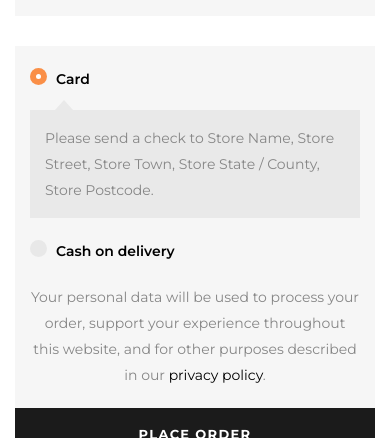
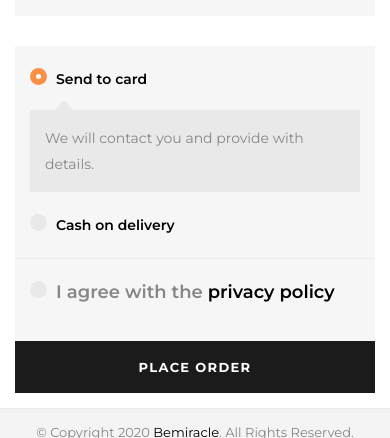
Before and after one commit to AlexRypun/bemiracle, a React (Create React App) app in the folder front/: page /checkout in a window 390 px wide. Shown: the part 1758-2196 px from the top of the page. Built offline with nearby package versions, Linux system fonts and the light colour scheme; no server answers; a web font is replaced by a local one.

Commit message:
feat(checkbox): add privacy policy popup, add checkbox validation

```diff
--- a/front/package.json
+++ b/front/package.json
@@ -27,6 +27,7 @@
     "react-scripts": "^3.4.1",
     "react-slick": "^0.26.1",
     "react-toastify": "^6.0.5",
+    "reactjs-popup": "^1.5.0",
     "typescript": "^3.9.5",
     "yup": "^0.29.1"
   },
--- a/front/src/components/checkout/payment-methods/index.tsx
+++ b/front/src/components/checkout/payment-methods/index.tsx
@@ -20,11 +20,11 @@ const PaymentMethods: React.FC = () => {
           value={PAYMENT_METHOD.ON_CARD}
           checked
           onChange={onMethodChanged(PAYMENT_METHOD.ON_CARD)}
-          label="Card"
+          label="Send to card"
         />
         {PAYMENT_METHOD.ON_CARD === method && (
           <div className="method-details">
-            <p>Please send a check to Store Name, Store Street, Store Town, Store State / County, Store Postcode.</p>
+            <p>We will contact you and provide with details.</p>
           </div>
         )}
       </li>
--- a/front/src/components/input/checkbox/index.tsx
+++ b/front/src/components/input/checkbox/index.tsx
@@ -1,7 +1,7 @@
 import React, { ChangeEvent, useCallback } from 'react';
+import { FieldInputProps } from 'formik';
 
 import './styles.css';
-import { FieldInputProps } from 'formik';
 
 type Props = {
   id: string;
@@ -9,10 +9,11 @@ type Props = {
   value: string | number;
   onChange: (value: string) => void;
   checked?: boolean;
-  label?: string;
+  label?: React.ReactNode | string;
   field?: FieldInputProps<string>;
+  className?: string;
 };
-const Checkbox: React.FC<Props> = ({ id, name, value, onChange, checked = false, label, field }) => {
+const Checkbox: React.FC<Props> = ({ id, name, value, onChange, checked = false, label, field, className }) => {
   const changeHandler = useCallback(
     (e: ChangeEvent<HTMLInputElement>) => {
       if (field && field.onChange) {
@@ -24,7 +25,7 @@ const Checkbox: React.FC<Props> = ({ id, name, value, onChange, checked = false,
   );
 
   return (
-    <label className="input-checkbox-label">
+    <label className={`input-checkbox-label ${className || ''}`}>
       <input
         id={id}
         name={name}
@@ -35,7 +36,7 @@ const Checkbox: React.FC<Props> = ({ id, name, value, onChange, checked = false,
         {...field}
         onChange={changeHandler}
       />
-      <span>{label}</span>
+      <span className="label">{label}</span>
     </label>
   );
 };
--- a/front/src/components/input/checkbox/styles.css
+++ b/front/src/components/input/checkbox/styles.css
@@ -1,10 +1,9 @@
-label.input-checkbox-label span {
+label.input-checkbox-label span.label {
     position: relative;
     font-size: 18px;
-    color: #000;
     padding-left: 26px;
 }
-label.input-checkbox-label span::before {
+label.input-checkbox-label span.label::before {
     content: "";
     display: inline-block;
     width: 17px;
@@ -18,10 +17,10 @@ label.input-checkbox-label span::before {
 label.input-checkbox-label input {
     display: none;
 }
-label.input-checkbox-label input.input-checkbox:checked + span::before {
+label.input-checkbox-label input.input-checkbox:checked + span.label::before {
     background-color: #fa8f47;
 }
-label.input-checkbox-label input.input-checkbox:checked + span::after {
+label.input-checkbox-label input.input-checkbox:checked + span.label::after {
     content: "";
     display: inline-block;
     width: 5px;
--- /dev/null
+++ b/front/src/components/input/formik-checkbox/index.tsx
@@ -0,0 +1,25 @@
+import React from 'react';
+import { Field, useField } from 'formik';
+
+import Checkbox from '../checkbox';
+
+type Props = {
+  id: string;
+  name: string;
+  onChange: (value: string) => void;
+  checked?: boolean;
+  label?: React.ReactNode | string;
+};
+
+const FormikCheckbox: React.FC<Props> = props => {
+  const [, { touched, error }] = useField(props.name);
+
+  return (
+    <div className="form-field">
+      <Field component={Checkbox} {...props} className={error && touched ? 'error' : ''} />
+      {error && touched ? <p className="field-error">{error}</p> : null}
+    </div>
+  );
+};
+
+export default FormikCheckbox;
--- /dev/null
+++ b/front/src/components/popup/index.tsx
@@ -0,0 +1,25 @@
+import React from 'react';
+import PopupLib from 'reactjs-popup';
+
+import './styles.css';
+
+type Props = {
+  open: boolean;
+  onClose?: () => void;
+};
+const Popup: React.FC<React.PropsWithChildren<Props>> = ({ children, open, onClose }) => {
+  return (
+    <PopupLib open={open} onClose={onClose} className="custom-popup" modal>
+      {(close): React.ReactElement => (
+        <div className="inner-content">
+          <span className="close-popup" onClick={close}>
+            &times;
+          </span>
+          {children}
+        </div>
+      )}
+    </PopupLib>
+  );
+};
+
+export default Popup;
--- a/front/src/contexts/cart/index.tsx
+++ b/front/src/contexts/cart/index.tsx
@@ -9,12 +9,14 @@ type ContextProps = {
   alreadyInCart: AlreadyInCartF;
   addToCart: (product: Product, qty: number) => void;
   removeFromCart: (id: number, qty?: number) => void;
+  clearCart: () => void;
 };
 const initialValue = {
   products: [],
   alreadyInCart: (): number => 0,
   addToCart: (): void => {},
   removeFromCart: (): void => {},
+  clearCart: (): void => {},
 };
 
 export const CartContext = React.createContext<ContextProps>(initialValue);
@@ -77,8 +79,12 @@ const CartProvider: React.FC<React.PropsWithChildren<React.ReactNode>> = ({ chil
     [getStoredCartProducts],
   );
 
+  const clearCart = useCallback((): void => {
+    setProducts([]);
+  }, []);
+
   return (
-    <CartContext.Provider value={{ products, alreadyInCart, addToCart, removeFromCart }}>
+    <CartContext.Provider value={{ products, alreadyInCart, addToCart, removeFromCart, clearCart }}>
       {children}
     </CartContext.Provider>
   );
--- a/front/src/pages/checkout/index.tsx
+++ b/front/src/pages/checkout/index.tsx
@@ -1,25 +1,30 @@
-import React, { useCallback, useContext, useEffect, useMemo } from 'react';
+import React, { SyntheticEvent, useCallback, useContext, useEffect, useMemo, useState } from 'react';
 import { Formik, Field } from 'formik';
 import { toast } from 'react-toastify';
 import { useTranslation } from 'react-i18next';
-import { Link } from 'react-router-dom';
+import { Link, useHistory } from 'react-router-dom';
 
 import OrderProducts from '../../components/checkout/order-products';
 import PaymentMethods from '../../components/checkout/payment-methods';
 import Checkbox from '../../components/input/checkbox';
+import FormikCheckbox from '../../components/input/formik-checkbox';
 import Input from '../../components/input/formik-text';
-import { PAYMENT_METHOD } from '../../types/orders';
+import { Order, PAYMENT_METHOD } from '../../types/orders';
 import { OrderSchema } from './validationSchemas';
 import useRequest from '../../hooks/use-request';
 import { CartContext } from '../../contexts/cart';
 import Button from '../../components/button';
+import { UserContext } from '../../contexts/user';
+import { BreadcrumbsContext } from '../../contexts/breadcrumbs';
+import Popup from '../../components/popup';
+import { prepareObjectToFormik } from '../../utils/common';
 
 import './styles.css';
-import { UserContext } from '../../contexts/user';
-import { BreadcrumbsContext } from '../../contexts/breadcrumbs';
 
 const Checkout: React.FC = () => {
-  const { products } = useContext(CartContext);
+  const [termsPopupOpened, setTermsPopupOpened] = useState(false);
+
+  const { products, clearCart } = useContext(CartContext);
   const { t } = useTranslation();
   const { setBreadcrumbs } = useContext(BreadcrumbsContext);
   useEffect(() => setBreadcrumbs([{ to: '/', label: t('common.breadcrumbs.home') }, { label: t('checkout.title') }]), [
@@ -29,35 +34,46 @@ const Checkout: React.FC = () => {
 
   const { create } = useRequest({ endpoint: 'orders' });
 
+  const history = useHistory();
   const submitHandler = useCallback(
     async values => {
       try {
-        await create(values);
+        const order = await create<Order>(values);
+        clearCart();
         toast.success('Order has been successfully created!');
+        history.push(`/orders/${order.id}`);
       } catch (e) {
         toast.error(t('common.messages.smthWrong'));
       }
     },
-    [create, t],
+    [clearCart, create, history, t],
   );
 
-  const initialValues = useMemo(
-    () => ({
-      customerName: '',
-      customerSurname: '',
-      customerCity: '',
-      customerNovaPoshtaDep: '',
-      customerPhone: '',
-      customerEmail: '',
+  const termsClickHandler = useCallback(
+    (e: SyntheticEvent) => {
+      e.preventDefault();
+      setTermsPopupOpened(true);
+    },
+    [setTermsPopupOpened],
+  );
+
+  const { user } = useContext(UserContext);
+
+  const initialValues = useMemo(() => {
+    return prepareObjectToFormik({
+      customerName: user ? user.name : '',
+      customerSurname: user ? user.surname : '',
+      customerCity: user ? user.city : '',
+      customerNovaPoshtaDep: user ? user.novaPoshtaDep : '',
+      customerPhone: user ? user.phone : '',
+      customerEmail: user ? user.email : '',
       createAccount: false,
       comments: '',
       paymentMethod: PAYMENT_METHOD.ON_CARD,
+      agreePrivacyPolicy: false,
       products,
-    }),
-    [products],
-  );
-
-  const { user } = useContext(UserContext);
+    });
+  }, [products, user]);
 
   return (
     <div className="checkout-page">
@@ -71,7 +87,7 @@ const Checkout: React.FC = () => {
         </div>
       )}
       <Formik initialValues={initialValues} onSubmit={submitHandler} validationSchema={OrderSchema}>
-        {({ handleSubmit }): JSX.Element => (
+        {({ handleSubmit, errors }): JSX.Element => (
           <form className="checkout-form" onSubmit={handleSubmit}>
             <div className="customer-details">
               <div className="address">
@@ -99,6 +115,7 @@ const Checkout: React.FC = () => {
                     <Input id="shipping-email" name="customerEmail" label="Email address" />
                   </div>
                 </div>
+                {!user && (
                   <div className="account-fields">
                     <p className="form-row">
                       <Field
@@ -110,6 +127,7 @@ const Checkout: React.FC = () => {
                       />
                     </p>
                   </div>
+                )}
               </div>
               <div className="additional-info">
                 <h3>Additional information</h3>
@@ -137,14 +155,19 @@ const Checkout: React.FC = () => {
                 </Field>
                 <div className="form-row place-order">
                   <div className="terms-and-conditions">
-                    <p>
-                      Your personal data will be used to process your order, support your experience throughout this
-                      website, and for other purposes described in our&nbsp;
-                      <a href="#" target="_blank">
+                    <FormikCheckbox
+                      id="agreePrivacyPolicy"
+                      name="agreePrivacyPolicy"
+                      label={
+                        <>
+                          I agree with the&nbsp;
+                          <span onClick={termsClickHandler} className="terms-link">
                             privacy policy
-                      </a>
-                      .
-                    </p>
+                          </span>
+                        </>
+                      }
+                      onChange={(): void => {}}
+                    />
                   </div>
                   <Button label="Place order" type="submit" className="submit-order" />
                 </div>
@@ -153,6 +176,13 @@ const Checkout: React.FC = () => {
           </form>
         )}
       </Formik>
+      <Popup open={termsPopupOpened} onClose={(): void => setTermsPopupOpened(false)}>
+        <h2 className="text-center">Terms & Conditions</h2>
+        <p>
+          - We save your personal data to process your order and to support your experience throughout this website.
+        </p>
+        <p>- We share your personal data with delivery services and/or payment systems to process your order.</p>
+      </Popup>
     </div>
   );
 };
--- a/front/src/pages/checkout/styles.css
+++ b/front/src/pages/checkout/styles.css
@@ -108,7 +108,21 @@
     border-radius: 0;
 }
 .checkout-page .order-review .terms-and-conditions {
-    padding: 0 30px;
+    border-top: 1px solid #ebebeb;
+    padding: 20px 30px 5px 30px;
+}
+.checkout-page .terms-and-conditions label {
+    color: #868686;
+}
+.checkout-page .order-review .terms-and-conditions .terms-link {
+    color: #000000;
+    cursor: pointer;
+}
+.checkout-page .order-review .terms-and-conditions label.error .terms-link {
+    color: inherit;
+}
+.checkout-page .order-review .terms-and-conditions .terms-link:hover {
+    color: #fa8f47;
 }
 .checkout-page .order-review .submit-order {
     width: 100%;
@@ -158,7 +172,7 @@
         letter-spacing: 0.1em;
     }
     .checkout-page .order-review .terms-and-conditions {
-        padding: 0 15px;
+        padding: 20px 15px 5px 15px;
     }
 }
 
--- a/front/src/pages/checkout/validationSchemas.ts
+++ b/front/src/pages/checkout/validationSchemas.ts
@@ -7,4 +7,5 @@ export const OrderSchema = Yup.object().shape({
   customerNovaPoshtaDep: Yup.number().typeError('Must be a number').required('Required'),
   customerPhone: Yup.string().max(50, 'Too Long!').required('Required'),
   customerEmail: Yup.string().email('Invalid email'),
+  agreePrivacyPolicy: Yup.boolean().oneOf([true], 'Required'),
 });
```
Also changed, not shown: front/src/components/popup/styles.css (added, +24 -0 lines), 1 other file (tests, documents, lock files or other folders). Lines whose indentation alone changed are shown as unchanged.
